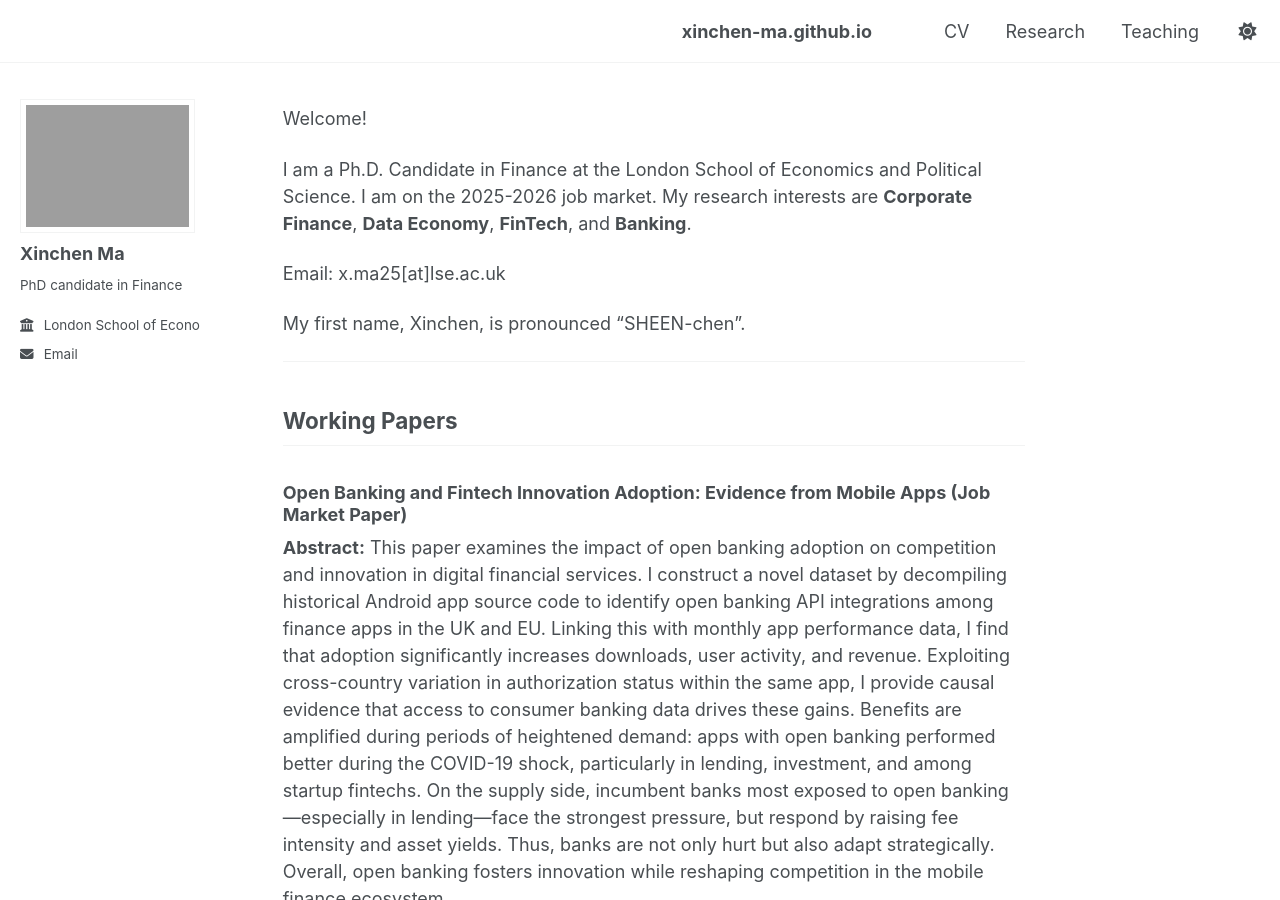
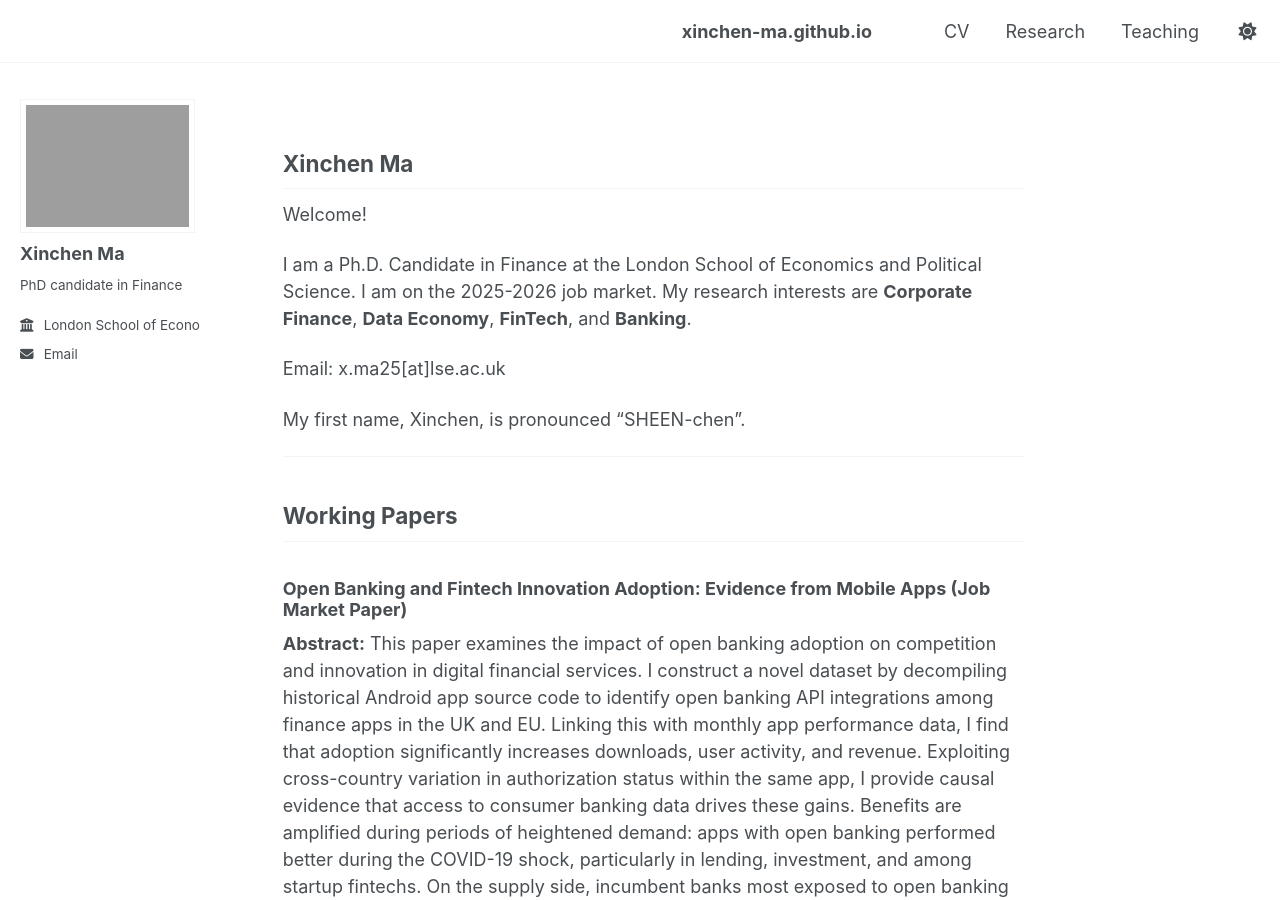
Before and after one commit to xinchen-ma/xinchen-ma.github.io, a Jekyll site: the page built from index.md, in a window 1280 px wide and 900 px high. Built offline with Jekyll 4.4.1, drawn with Linux system fonts in a browser that asks for light colours; a script that is not in the unit is left out.

Commit message:
Update index.md

```diff
--- a/index.md
+++ b/index.md
@@ -6,6 +6,8 @@ classes: [wide]        # array form is safest; use [full] if you want very wide
 author_profile: true   # set to false if you don't want the sidebar/photo
 sidebar: null
 ---
+
+## Xinchen Ma
 
 Welcome!
 
```
